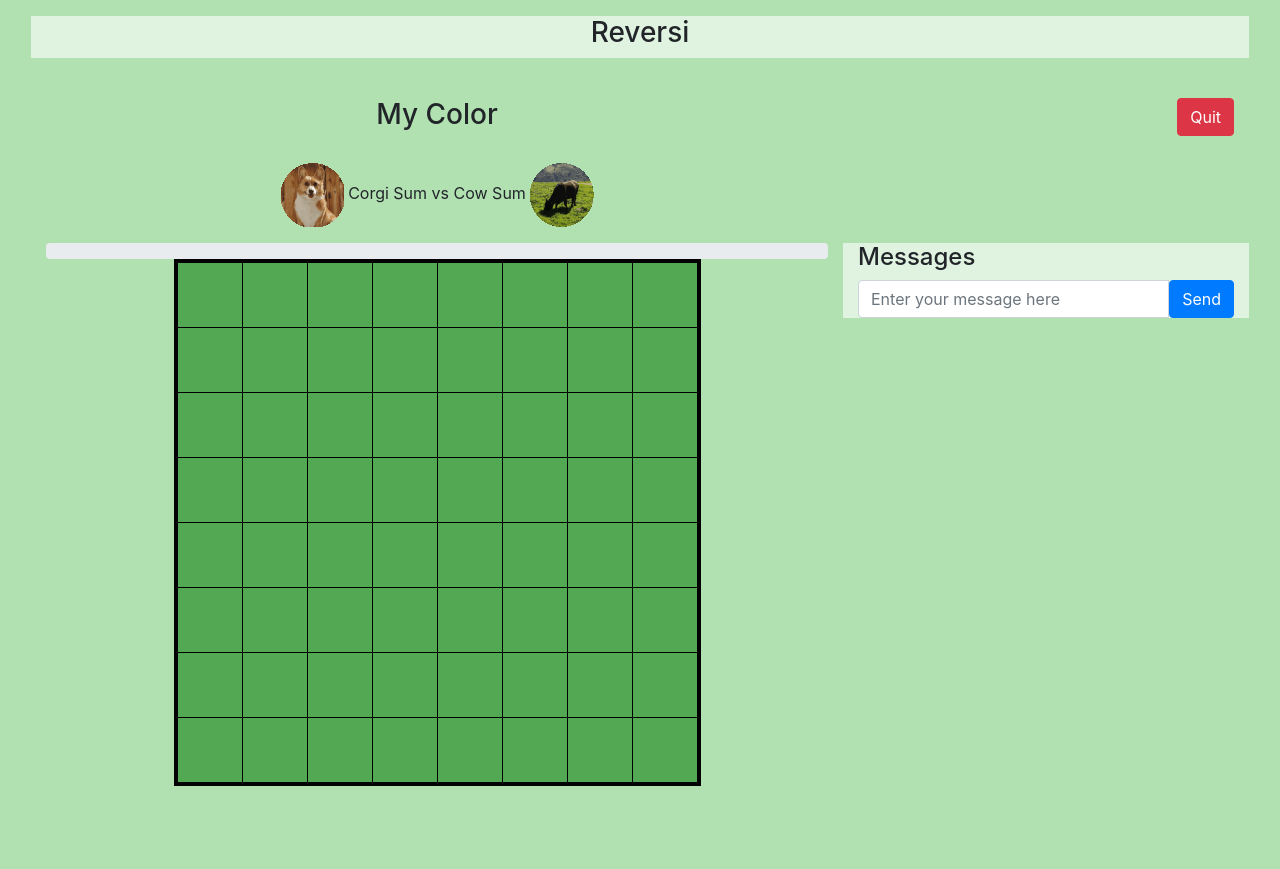
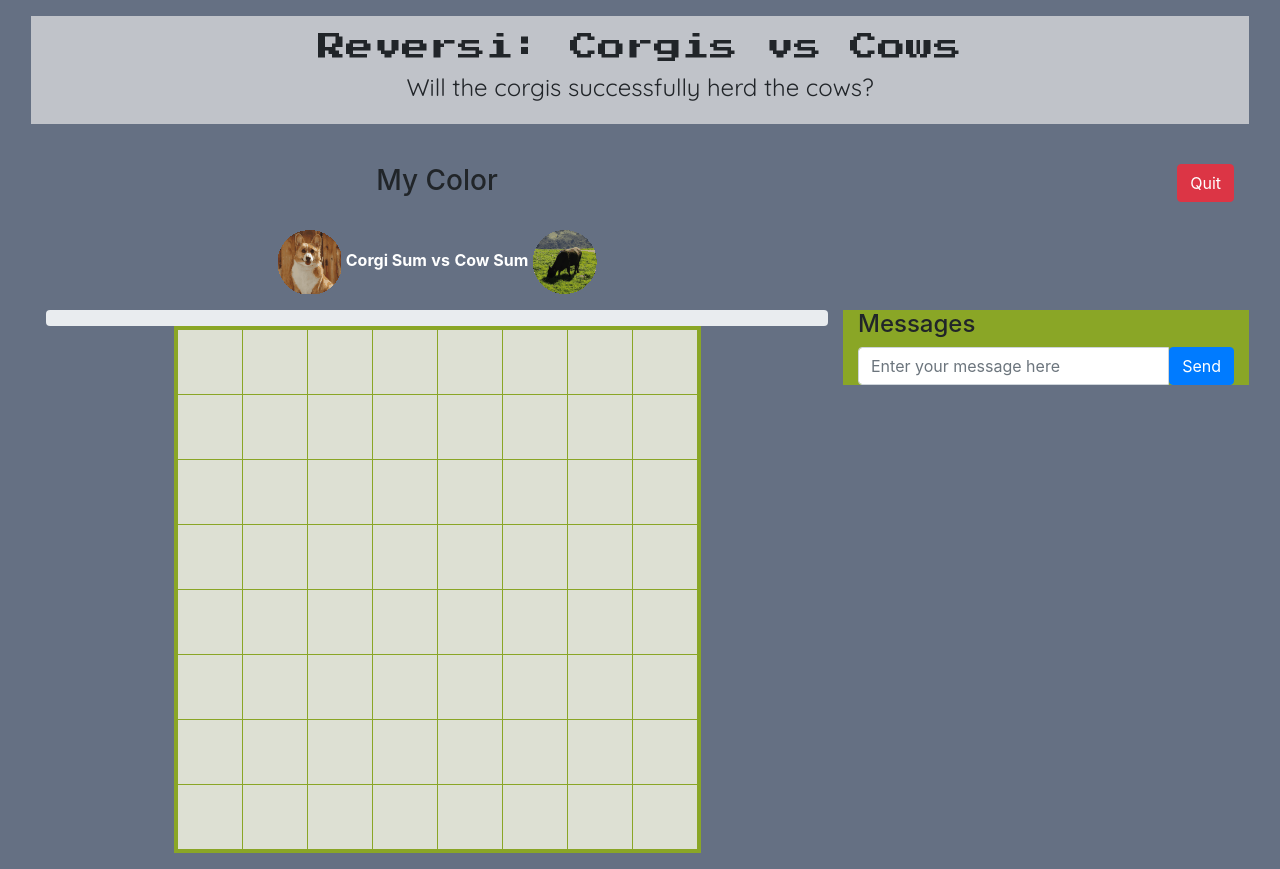
Before and after one commit to cathyht/Reversi-Cathyht, a website: page public/game.html in a window 1280 px wide. Before the commit the page ends 802 px from the top, so only its background shows below. Drawn offline with nearby package versions, Linux system fonts and the light colour scheme; no server answers.

Commit message:
aesthetic changes

```diff
--- a/public/assets/css/game.css
+++ b/public/assets/css/game.css
@@ -1,30 +1,46 @@
 body {
-    background-color: rgb(177, 224, 177);
+    background-color: #657083;
 }
 
-.headerrow, #messagePane {
-    background-color: rgb(224, 243, 224);
+.headerrow {
+    background-color: #C0C3C9;
+}
+
+#gameTitle {
+  padding-top: 15px;
+  font-family: 'Press Start 2P', sans-serif;
+}
+
+#gameHeading {
+  font-family: 'Quicksand', sans-serif;
+  padding-bottom: 15px;
+}
+
+#messagePane {
+  background-color: #8AA626;
 }
 
 .join_room_response, .left_room_response {
-    background-color: rgb(247, 247, 247);
+    background-color: #2E3D59;
+    color: #FFFFFF;
   }
 
 .chat_message {
+    background-color: #FFFFFF;
     font-size: 125%;
     margin: 1px 1px 1px 1px;
     color: rgb(0, 0, 0);
   }
 
 table#game_board {
-  border: 4px solid black;
+  border: 4px solid #8AA626;
   margin: 0px;
   padding: 0px;
 }
 
 table#game_board td {
-  background-color: rgb(83, 168, 83);
-  border: 1px solid black;
+  background-color: #DDE0D3;
+  border: 1px solid #8AA626;
   margin: 0px;
   padding: 0px;
 }
@@ -32,3 +48,8 @@ table#game_board td {
 td.hovered_over:hover {
   background-image: url('/assets/images/hover.gif');
 }
+
+#whitesum, #blacksum, #vs {
+  font-weight: bold;
+  color: #FFFFFF
+}
--- a/public/game.html
+++ b/public/game.html
@@ -10,6 +10,9 @@
 
     <link rel='stylesheet' href='assets/css/game.css'/>
 
+    <link rel="preconnect" href="https://fonts.gstatic.com">
+    <link href="https://fonts.googleapis.com/css2?family=Press+Start+2P&family=Quicksand&display=swap" rel="stylesheet">
+
     <title>Reversi</title>
   </head>
 
@@ -17,7 +20,8 @@
     <div class="container-fluid">
       <div class="row m-3 headerrow">
         <div class="col text-center">
-          <h3 id="gameTitle">Reversi</h3>
+          <h3 id="gameTitle">Reversi: Corgis vs Cows</h3>
+          <h4 id="gameHeading">Will the corgis successfully herd the cows?</h4>
         </div>
       </div>
 
--- a/server.js
+++ b/server.js
@@ -839,10 +839,10 @@ function send_game_update(socket, game_id, message) {
             if (games[game_id].legal_moves[row][column] !== ' ') {
                 legal_moves++;
             }
-            if (games[game_id].board[row][column] != 'w') {
+            if (games[game_id].board[row][column] === 'w') {
                 whitesum++;
             }
-            if (games[game_id].board[row][column] != 'b') {
+            if (games[game_id].board[row][column] === 'b') {
                 blacksum++;
             }
 
@@ -850,7 +850,7 @@ function send_game_update(socket, game_id, message) {
     }
     if (legal_moves === 0) {
 
-        let winner = "Tie Game"
+        let winner = "Tie Game";
         if (whitesum > blacksum) {
             winner = "Corgi"
         }
```
Also changed, not shown: public/index.html (+1 -1 lines), public/lobby.html (+4 -3 lines), public/assets/images/bottom-image.png, public/assets/images/hover.gif, public/assets/images/titlenew.png.
